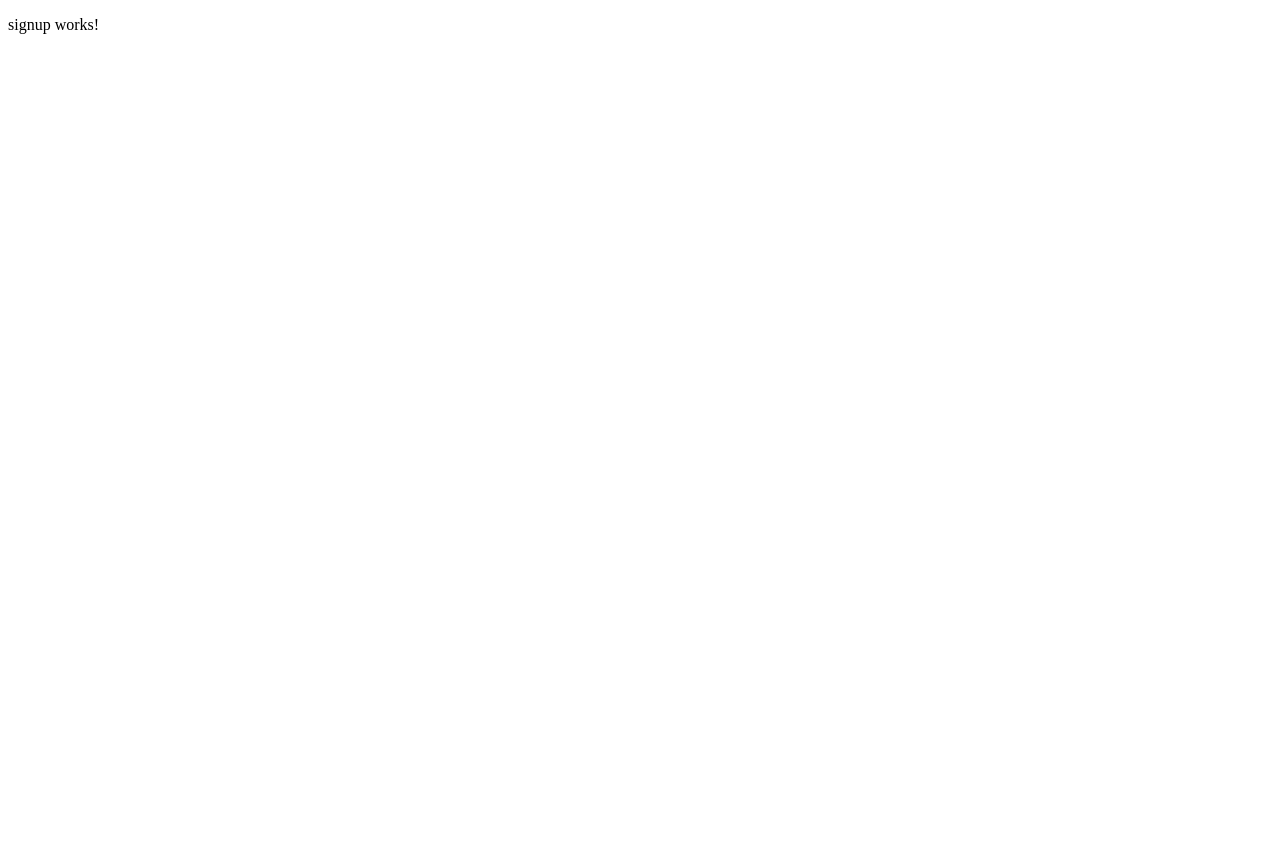
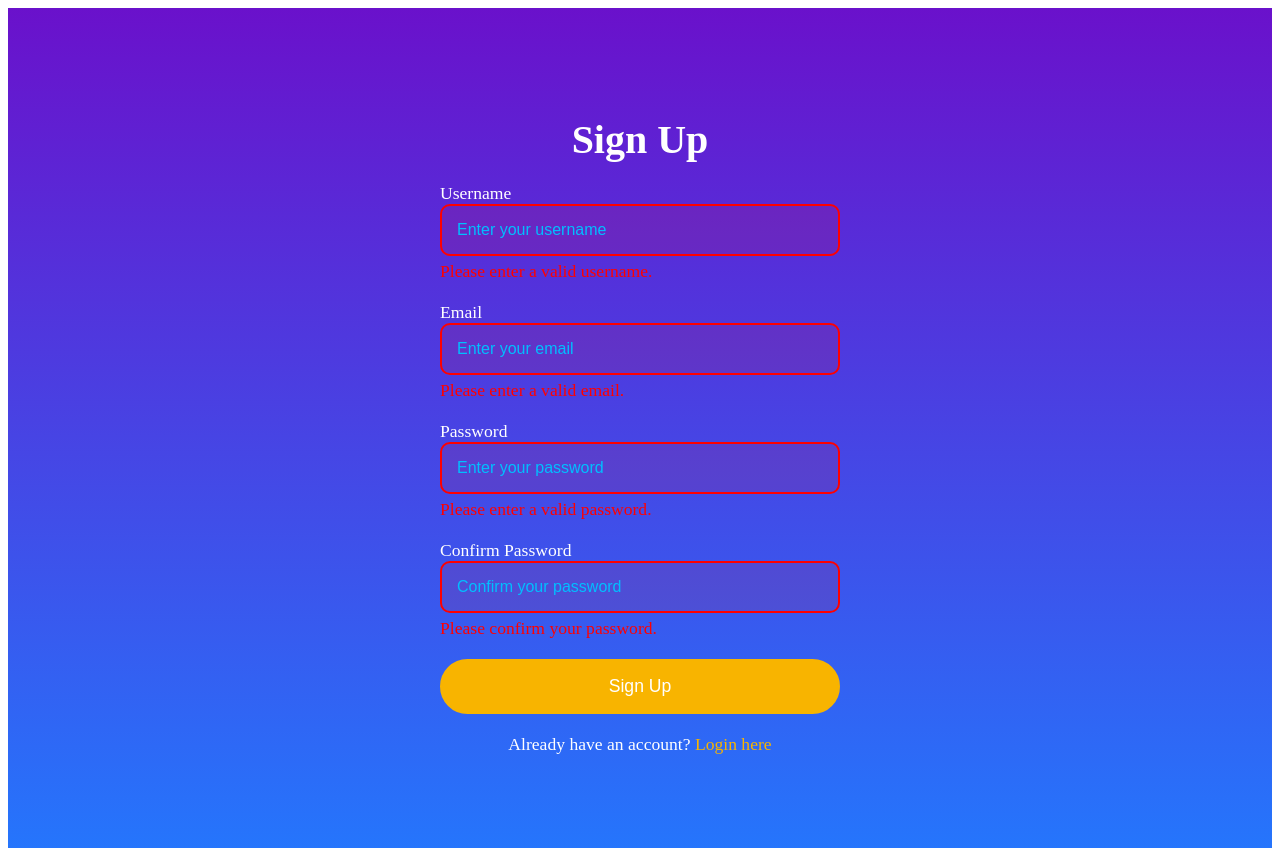
Before and after one commit to SahilDhanwani/chatting_app_frontend, an Angular app: page /auth/signup in a window 1280 px wide. Before the commit the page ends 800 px from the top, so only its background shows below. Built offline with nearby package versions, Linux system fonts and the light colour scheme.

Commit message:
Implement signup component with form validation and navigation

```diff
--- a/src/app/features/auth/login/login.component.css
+++ b/src/app/features/auth/login/login.component.css
@@ -1,5 +1,4 @@
 /* src/app/features/login/login.component.css */
-
 .login-container {
   display: flex;
   flex-direction: column;
@@ -30,6 +29,7 @@ h2 {
 .input-group {
   text-align: left;
   width: 100%;
+}
 
 label {
   font-size: 1.2em;
@@ -37,7 +37,6 @@ h2 {
   color: #ecebde; /* Light but clear color for better contrast */
   margin-bottom: 5px;
   display: block;
-      transition: color 0.3s ease;
 }
 
 label.error-label {
@@ -47,11 +46,11 @@ h2 {
 input {
   width: 100%;
   padding: 15px;
-      font-size: 1em;
+  font-size: 1.1em;
   border-radius: 10px;
-      border: 2px solid #ddd; /* Neutral border for better focus */
+  border: 2px solid #ddd;
   background-color: #f8fafc; /* Light background for better visibility */
-      color: #333; /* Darker input text for readability */
+  color: #333;
   outline: none;
   transition: all 0.3s ease;
 }
@@ -73,11 +72,10 @@ h2 {
 }
 
 .error-message {
-      font-size: 1.2em;
+  font-size: 1.1em;
   color: #ffcc80; /* Consistent amber tone */
   margin-top: 5px;
   display: none; /* Hidden by default until an error is triggered */
-  }
 }
 
 button.login-btn {
@@ -90,21 +88,21 @@ button.login-btn {
   cursor: pointer;
   transition: transform 0.3s ease;
   width: 100%;
+}
 
-  &:hover {
+button.login-btn:hover {
   background-color: white;
   color: #f8b400;
   transform: scale(1.05);
 }
 
-  &:active {
+button.login-btn:active {
   transform: scale(1.02);
 }
 
-  &:disabled {
+button.login-btn:disabled {
   background-color: #dcdcdc;
   cursor: not-allowed;
-  }
 }
 
 .signup-link {
@@ -119,7 +117,6 @@ button.login-btn {
 
 .signup-link a:hover {
   text-decoration: underline;
-  cursor: pointer;
 }
 
 /* Animations */
--- a/src/app/features/auth/signup/signup.component.css
+++ b/src/app/features/auth/signup/signup.component.css
@@ -0,0 +1,113 @@
+/* src/app/features/auth/signup/signup.component.css */
+.signup-container {
+    display: flex;
+    flex-direction: column;
+    align-items: center;
+    justify-content: center;
+    height: 100vh;
+    background: linear-gradient(to bottom, #6a11cb, #2575fc);
+    color: white;
+    text-align: center;
+    padding: 20px;
+    animation: fadeIn 1s ease-out;
+}
+
+h2 {
+    font-size: 2.5em;
+    font-weight: 700;
+    margin-bottom: 20px;
+}
+
+.signup-form {
+    display: flex;
+    flex-direction: column;
+    gap: 20px;
+    width: 100%;
+    max-width: 400px;
+}
+
+.input-group {
+    text-align: left;
+    width: 100%;
+}
+
+label {
+    font-size: 1.1em;
+    margin-bottom: 5px;
+}
+
+input {
+    width: 100%;
+    padding: 15px;
+    font-size: 1em;
+    border-radius: 10px;
+    border: 2px solid #ddd;
+    background-color: transparent;
+    color: white;
+    outline: none;
+    transition: all 0.3s ease;
+    box-sizing: border-box;
+}
+
+input::placeholder {
+    color: #00BFFF;
+    /* Light Blue Color */
+}
+
+input.invalid {
+    border-color: red;
+    background-color: rgba(255, 0, 0, 0.1);
+}
+
+.error-message {
+    font-size: 1.1em;
+    color: red;
+    margin-top: 5px;
+}
+
+button.signup-btn {
+    padding: 15px;
+    font-size: 1.1em;
+    background-color: #f8b400;
+    color: white;
+    border: 2px solid #f8b400;
+    border-radius: 50px;
+    cursor: pointer;
+    transition: transform 0.3s ease;
+    width: 100%;
+}
+
+button.signup-btn:hover {
+    background-color: white;
+    color: #f8b400;
+    transform: scale(1.05);
+}
+
+button.signup-btn:active {
+    transform: scale(1.02);
+}
+
+.login-link {
+    margin-top: 20px;
+    font-size: 1.1em;
+}
+
+.login-link a {
+    color: #f8b400;
+    text-decoration: none;
+}
+
+.login-link a:hover {
+    text-decoration: underline;
+}
+
+/* Animations */
+@keyframes fadeIn {
+    0% {
+        opacity: 0;
+    }
+
+    100% {
+        opacity: 1;
+    }
+}
--- a/src/app/features/auth/signup/signup.component.html
+++ b/src/app/features/auth/signup/signup.component.html
@@ -1 +1,59 @@
-<p>signup works!</p>
+<!-- src/app/features/login/login.component.html -->
+<div class="signup-container">
+    <h2>Sign Up</h2>
+
+    <form (ngSubmit)="onSignupSubmit()" class="signup-form" #signupForm="ngForm">
+
+        <div class="input-group">
+            <label for="username">Username</label>
+            <input type="text" id="username" name="username" [(ngModel)]="username" required #usernameInput="ngModel"
+                placeholder="Enter your username" [class.invalid]="usernameInput.invalid" />
+            <div class="error-message" *ngIf="usernameInput.invalid">
+                Please enter a valid username.
+            </div>
+        </div>
+
+        <div class="input-group">
+            <label for="email">Email</label>
+            <input type="email" id="email" name="email" [(ngModel)]="email" required #emailInput="ngModel"
+                placeholder="Enter your email" [class.invalid]="emailInput.invalid" />
+            <div class="error-message" *ngIf="emailInput.invalid">
+                Please enter a valid email.
+            </div>
+        </div>
+
+        <div class="input-group">
+            <label for="password">Password</label>
+            <input type="password" id="password" name="password" [(ngModel)]="password" required
+                #passwordInput="ngModel" placeholder="Enter your password" [class.invalid]="passwordInput.invalid" />
+            <div class="error-message" *ngIf="passwordInput.invalid">
+                Please enter a valid password.
+            </div>
+        </div>
+
+        <div class="input-group">
+            <label for="confirmPassword">Confirm Password</label>
+            <input type="password" id="confirmPassword" name="confirmPassword" [(ngModel)]="confirmPassword" required
+                #confirmPasswordInput="ngModel" placeholder="Confirm your password"
+                [class.invalid]="confirmPasswordInput.invalid" />
+            <div class="error-message" *ngIf="confirmPasswordInput.invalid">
+                Please confirm your password.
+            </div>
+        </div>
+
+
+        <!-- Error Message -->
+        <div *ngIf="signupError" class="error-message">
+            {{ signupError }}
+        </div>
+
+        <!-- Password mismatch error -->
+        <div *ngIf="!isPasswordMatching" class="error-message">
+            Passwords do not match.
+        </div>
+
+        <button type="submit" class="signup-btn" [disabled]="signupForm.invalid">Sign Up</button>
+    </form>
+
+    <p class="login-link">Already have an account? <a routerLink="/auth/login">Login here</a></p>
+</div>
--- a/src/app/features/auth/signup/signup.component.ts
+++ b/src/app/features/auth/signup/signup.component.ts
@@ -1,13 +1,40 @@
 import { Component } from '@angular/core';
+import { Router } from '@angular/router';
+import { FormsModule } from '@angular/forms';
+import { CommonModule } from '@angular/common';
+import { RouterModule } from '@angular/router'; // Import RouterModule
 
 @Component({
+  standalone: true,  // Makes the component standalone
   selector: 'app-signup',
-  standalone: true,
-  imports: [],
   templateUrl: './signup.component.html',
-  styleUrl: './signup.component.css'
+  imports: [FormsModule, CommonModule, RouterModule], // Import RouterModule
+  styleUrls: ['./signup.component.css'],
 })
+export class SignupComponent {
+  username: string = '';
+  email: string = '';
+  password: string = '';
+  confirmPassword: string = '';
+  signupError: string = ''; // To store error messages
+  isPasswordMatching: boolean = true; // To track if passwords match
 
-export class SignupComponent {
+  constructor(private router: Router) {}
 
+  onSignupSubmit() {
+    if (this.password !== this.confirmPassword) {
+      this.isPasswordMatching = false;
+      this.signupError = 'Passwords do not match!';
+      return;
+    }
+
+    // You can replace this with actual registration logic (e.g., API call)
+    // For now, just simulate successful registration
+    if (this.username && this.email && this.password) {
+      // Navigate to the login page after successful signup
+      this.router.navigate(['/auth/login']);
+    } else {
+      // Do nothing
+    }
+  }
 }
```
Lines whose indentation alone changed are shown as unchanged.
